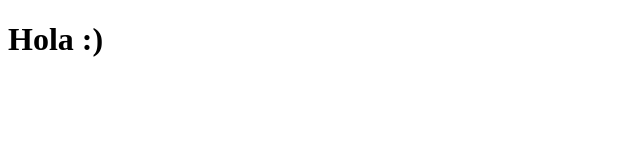
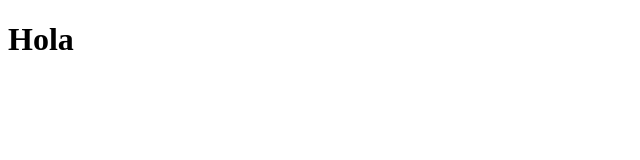
Before and after one commit to triinks/CMMI_SistemaRegistroVehiculo, a plain HTML site: page login.html in a window 1280 px wide. Shown: the full height of the page, 0-640 px from the left. Drawn offline with Linux system fonts and the light colour scheme.

Commit message:
segundo commit

```diff
--- a/login.html
+++ b/login.html
@@ -7,6 +7,6 @@
     <title>Login</title>
 </head>
 <body>
-    <h1>Hola :)</h1>
+    <h1>Hola</h1>
 </body>
 </html>
```
